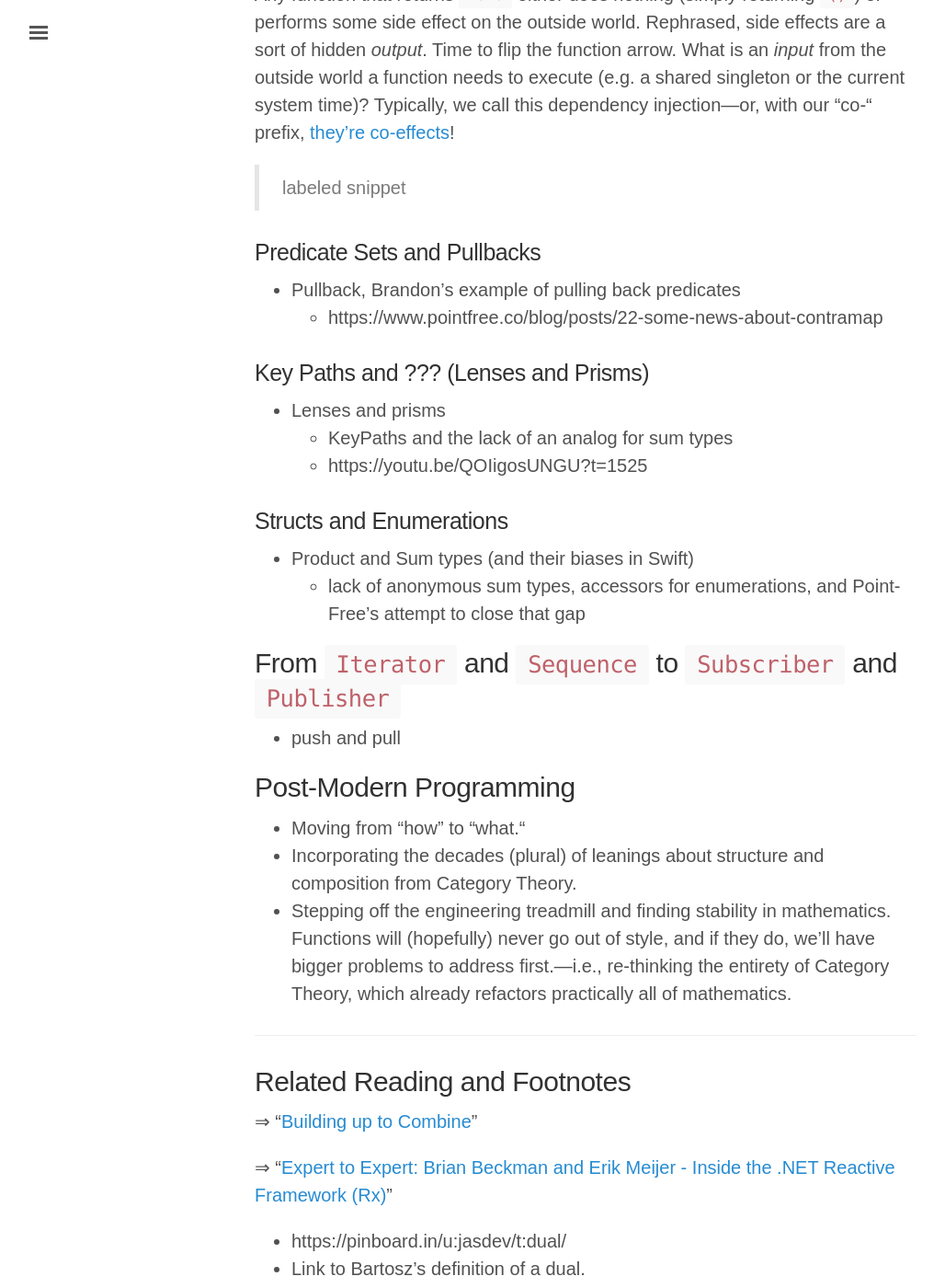
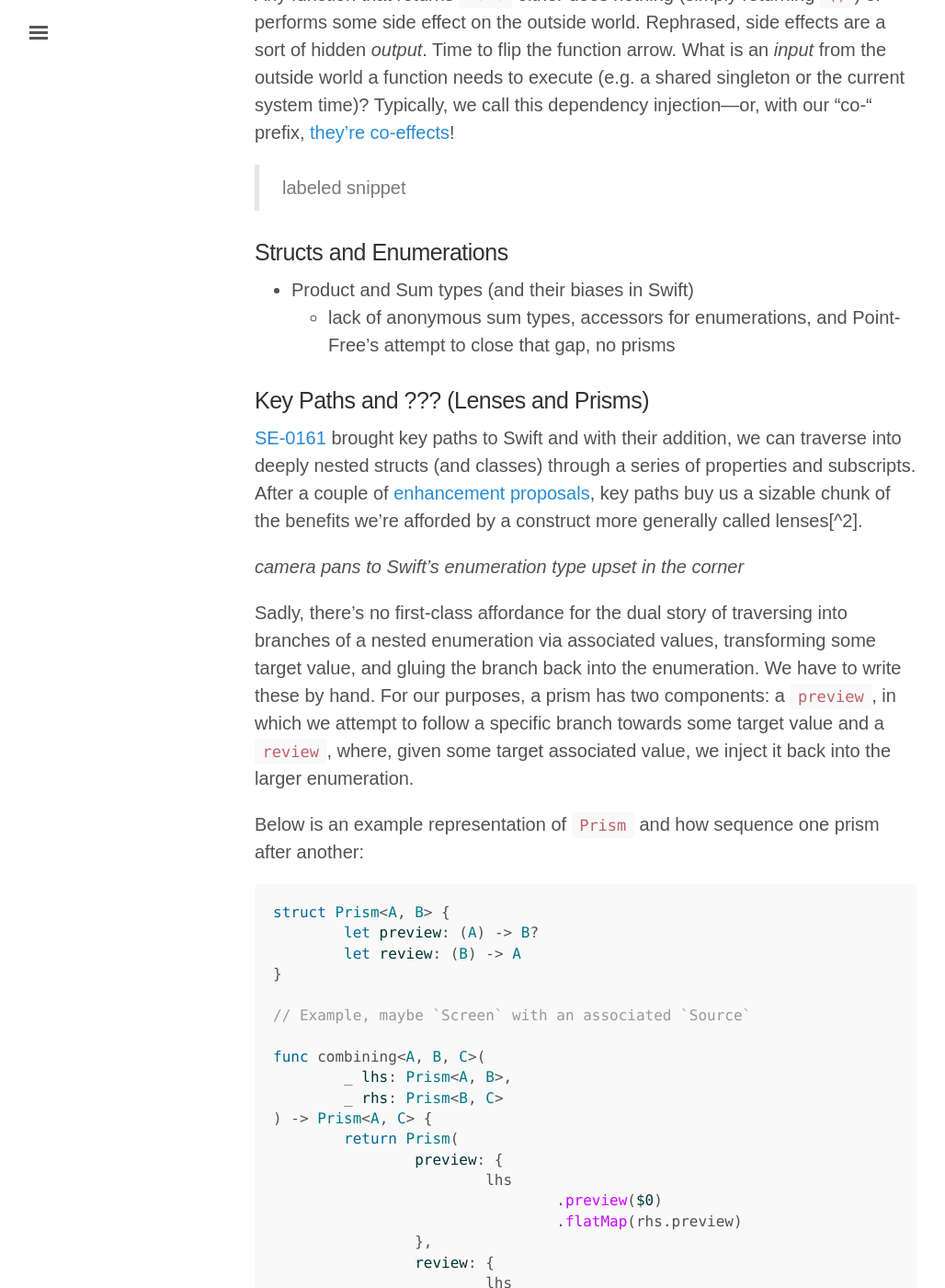
Before and after one commit to rvsrvs/jasdev.github.io, a Jekyll site: the page built from _posts/2019-6-26-duals.md, in a window 1280 px wide and 1400 px high, scrolled down 3873 px. Shown: the whole window at 92% size, without its empty margins (3-1031 px from the left). Built offline with Jekyll 4.4.1, drawn with Linux system fonts in a browser that asks for light colours; some web fonts are replaced; some of the changed text lies outside the part shown.

Commit message:
Working on the imperative, reactive dual section

````diff
--- a/_posts/2019-6-26-duals.md
+++ b/_posts/2019-6-26-duals.md
@@ -66,25 +66,94 @@
 
 > labeled snippet
 
-### Predicate Sets and Pullbacks
+### Structs and Enumerations
 
-- Pullback, Brandon’s example of pulling back predicates
-    - https://www.pointfree.co/blog/posts/22-some-news-about-contramap
+- Product and Sum types (and their biases in Swift)
+    - lack of anonymous sum types, accessors for enumerations, and Point-Free’s attempt to close that gap, no prisms
 
 ### Key Paths and ??? (Lenses and Prisms)
 
-- Lenses and prisms
-	- KeyPaths and the lack of an analog for sum types
-	- https://youtu.be/QOIigosUNGU?t=1525
+[SE-0161](https://github.com/apple/swift-evolution/blob/b1caeccf5d273a1cc53b331d41ea169f77294272/proposals/0161-key-paths.md) brought key paths to Swift and with their addition, we can traverse into deeply nested structs (and classes) through a series of properties and subscripts. After a couple of [enhancement](https://github.com/apple/swift-evolution/blob/b1caeccf5d273a1cc53b331d41ea169f77294272/proposals/0249-key-path-literal-function-expressions.md) [proposals](https://github.com/apple/swift-evolution/blob/b1caeccf5d273a1cc53b331d41ea169f77294272/proposals/0227-identity-keypath.md), key paths buy us a sizable chunk of the benefits we’re afforded by a construct more generally called lenses[^2].
 
-### Structs and Enumerations
+_camera pans to Swift’s enumeration type upset in the corner_
 
-- Product and Sum types (and their biases in Swift)
-    - lack of anonymous sum types, accessors for enumerations, and Point-Free’s attempt to close that gap
+Sadly, there’s no first-class affordance for the dual story of traversing into branches of a nested enumeration via associated values, transforming some target value, and gluing the branch back into the enumeration. We have to write these by hand. For our purposes, a prism has two components: a `preview`, in which we attempt to follow a specific branch towards some target value and a `review`, where, given some target associated value, we inject it back into the larger enumeration.
 
-## From `Iterator` and `Sequence` to `Subscriber` and `Publisher`
+Below is an example representation of `Prism` and how sequence one prism after another:
+
+```swift
+struct Prism<A, B> {
+	let preview: (A) -> B?
+	let review: (B) -> A
+}
+
+// Example, maybe `Screen` with an associated `Source`
+
+func combining<A, B, C>(
+	_ lhs: Prism<A, B>,
+	_ rhs: Prism<B, C>
+) -> Prism<A, C> {
+	return Prism(
+		preview: {
+			lhs
+				.preview($0)
+				.flatMap(rhs.preview)
+		},
+		review: {
+			lhs
+				.review(
+					rhs.review($0)
+				)
+		}
+	)
+}
+```
+
+Lens, prisms, and, more generally, optics is a world in and of itself. Here’s a couple of resources:
+
+- Pickering, Gibbons, and Wu’s [Profuctor Optics paper](http://www.cs.ox.ac.uk/people/jeremy.gibbons/publications/poptics.pdf).
+- Brandon Williams’ [talk on lenses](https://www.youtube.com/watch?v=ofjehH9f-CU) and [coverage of prisms](https://youtu.be/QOIigosUNGU?t=1525) in his presentation on “Composable Reducers and Effect Systems.”
+
+## From `IteratorProtocol` and `Sequence` to `Subscriber` and `Publisher`
+
+The duals covered—effects and co-effects, products and co-products, and lens and prisms—are primers in seeing the duality between imperative and reactive programming. To start,  here are abbreviated definitions of our dear friends, and fundamental types in the former paradigm, [Iterator](https://developer.apple.com/documentation/swift/iteratorprotocol) and [Sequence](https://developer.apple.com/documentation/swift/sequence):
+
+```swift
+protocol IteratorProtocol {
+    associatedtype Element
+
+    mutating func next() -> Self.Element?
+}
+
+protocol Sequence {
+    associatedtype Element where Self.Element == Self.Iterator.Element
+
+    associatedtype Iterator : IteratorProtocol
+
+    func makeIterator() -> Self.Iterator
+}
+```
+
+At its core, `IteratorProtocol.next` is a function that takes `Void` input and optionally returns an `Iterator.Element`—or rather, “pulling“ from the iterator for the next element.
+
+The dual story is a function that takes an optional `Iterator.Element` and returns `Void`, with the `Void` return (as we touched on earlier) signaling either a no-op or hidden side effects. Now for the two input cases. An `Optional.some(Element)` is akin to receiving the next element of a sequence and an `Optional<Element>.none` is a sort of terminal condition in which the sequence has completed.
+
+Which, conveniently enough, mirror [`Subscriber.receive(_:)`](https://developer.apple.com/documentation/combine/subscriber/3213653-receive) and [`Subscriber.recieve(completion:)`](https://developer.apple.com/documentation/combine/subscriber/3213654-receive), respectively (noting that `Subscriber` also packs the notion of backpressure via [`Subscribers.Demand`](https://developer.apple.com/documentation/combine/subscribers/demand) that isn’t reflected in the duality and error handling through [`Subscribers.Completion.failure(_:)`](https://developer.apple.com/documentation/combine/subscribers/completion/failure) that’s subtly implied by the possibility of `IteratorProtocol.next` crashing at runtime[^].). `Subscriber` is the dual image of `IteratorProtocol` in Apple’s Combine.
+
+Onto `Sequence`. `Sequence.makeIterator` is a function from `Void` to an `IteratorProtocol` and, in the paragraph above, we noted that the core of an iterator is a function from `Void` to `Element?`. Put another way, a `Sequence` has the following shape: `() -> (() -> Element?)`.
+
+“Stop! Dual time.” - MC Hammer
+
+The dual shape is then `(Element? -> ()) -> ()` and substituting `Subscriber` for `Element? -> ()` we get a function that accepts a `Subscriber` and `Void` returns.
+
+And that brings us to [`Publisher.receive(subscriber:)`](https://developer.apple.com/documentation/combine/publisher/3229093-receive)—the attachment point of a subscriber to a publisher.
+
+(Signature overview of duality)
 
 - push and pull
+- What’s next for RAC dual slides
+- “[Building up to Combine](https://www.caseyliss.com/2019/6/13/building-up-to-combine)”
+- “[Expert to Expert: Brian Beckman and Erik Meijer - Inside the .NET Reactive Framework (Rx)](https://www.youtube.com/watch?v=looJcaeboBY)”
 
 ## Post-Modern Programming
 
@@ -96,13 +165,11 @@
 
 ## Related Reading and Footnotes
 
-⇒ “[Building up to Combine](https://www.caseyliss.com/2019/6/13/building-up-to-combine)”
-
-⇒ “[Expert to Expert: Brian Beckman and Erik Meijer - Inside the .NET Reactive Framework (Rx)](https://www.youtube.com/watch?v=looJcaeboBY)”
+⇒
 
 - https://pinboard.in/u:jasdev/t:dual/
 - Link to Bartosz’s definition of a dual.
 - Link to Swift forums thread asking about an open source Combine
 - Rix’s post-modern programming talk, incidental complexity.
 - “On Composition”
-- What’s next for RAC dual slides
+- https://github.com/apple/swift-evolution/blob/fe8f41794cb96bfd1942d7b7c1030851cc440ab5/proposals/0102-noreturn-bottom-type.md#never-as-a-universal-bottom-subtype
--- a/index.html
+++ b/index.html
@@ -8,7 +8,7 @@
 <br/>
 <br/>
 
-Distillations is a two-track writing collection, with the first covering engineering and the second containing personal essays on human be­hav­ior and our relationship with technology.
+Distillations is a two-track collection of writing, with the first covering engineering and the second containing personal essays on human be­hav­ior and our relationship with technology.
 
 <br/>
 <br/>
````
